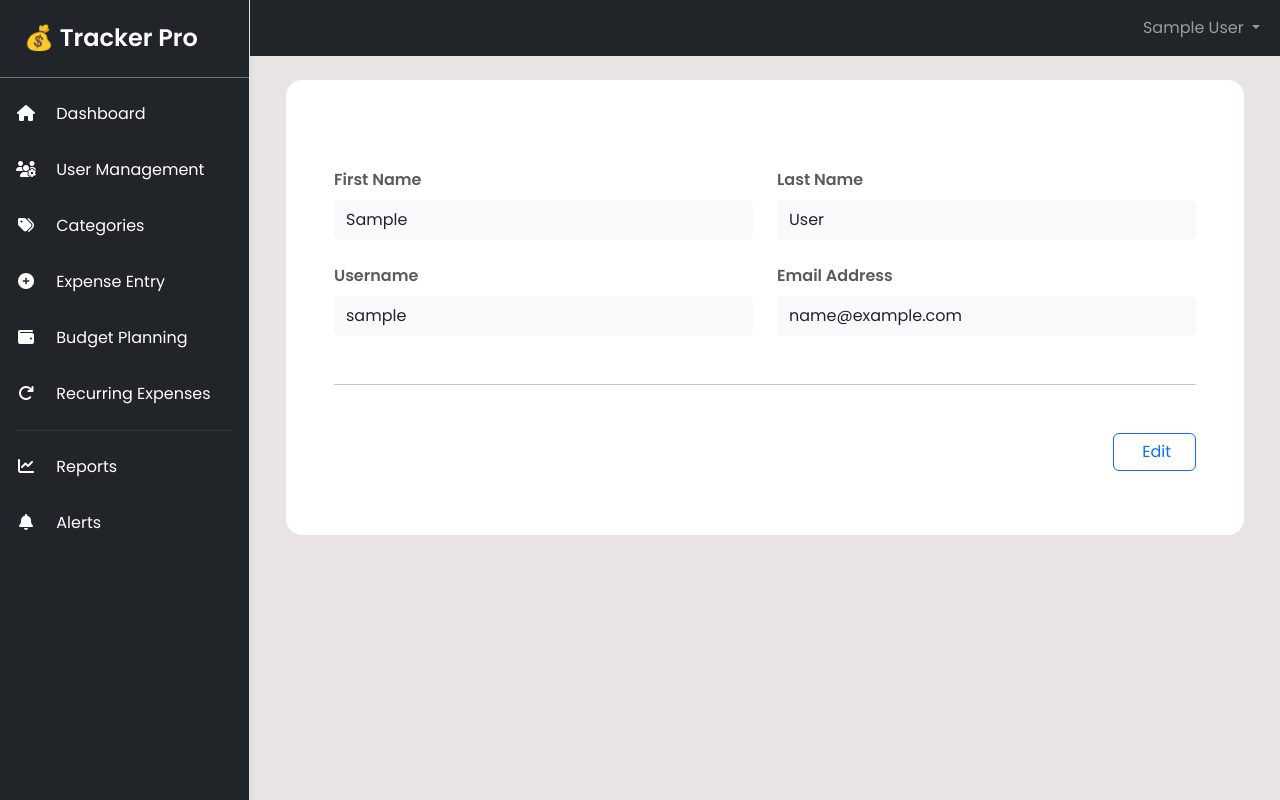
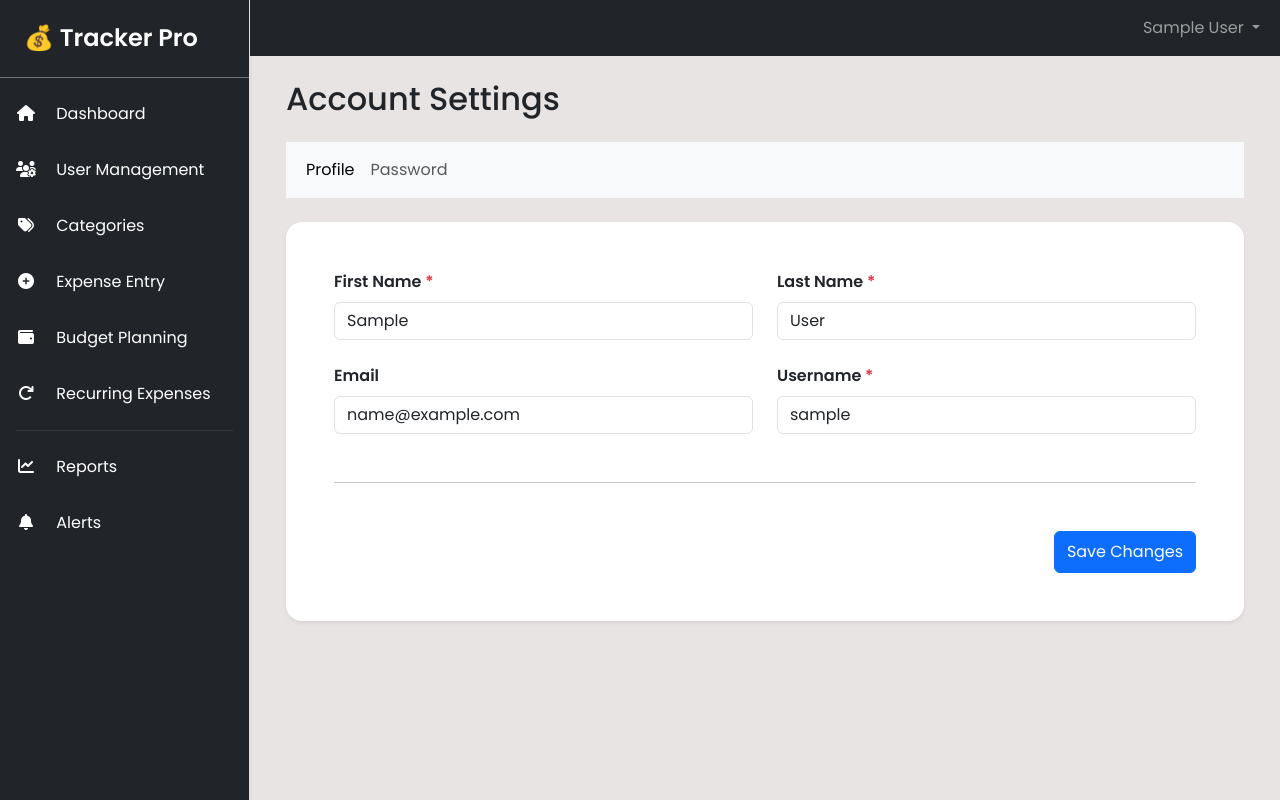
Before and after one commit to Nong-Phloeut/Expense-Tracker, a Django app: page /profile/ in a window 1280 px wide. Run offline with Django 5.2, Linux system fonts and the light colour scheme; the visitor is signed in with stand-in values (Sample User, id 1).

Commit message:
create user management

```diff
--- /dev/null
+++ b/app/templates/account_profile.html
@@ -0,0 +1,70 @@
+{% extends 'base.html' %}
+{% load static %}
+
+{% block content %}
+<div class="container-fluid">
+    <h2 class="mb-4">Account Settings</h2>
+
+    <nav class="navbar navbar-expand-lg bg-body-tertiary mb-4">
+        <div class="container-fluid">
+            <div class="collapse navbar-collapse" id="navbarNav">
+                <ul class="navbar-nav">
+                    <li class="nav-item">
+                        <a class="nav-link active" href="{% url 'account_profile' %}">Profile</a>
+                    </li>
+                    <li class="nav-item">
+                        <a class="nav-link" href="{% url 'account_password' %}">Password</a>
+                    </li>
+                </ul>
+            </div>
+        </div>
+    </nav>
+
+    <div class="row mt-3">
+        <div class="col-lg-12 col-md-8">
+            <form id="profile-form" method="POST" enctype="multipart/form-data">
+                {% csrf_token %}
+                <div class="card border-0 rounded-4 shadow-sm">
+                    <div class="card-body p-5">
+                        <div class="row g-4">
+                            <div class="col-md-6">
+                                <label for="id_first_name" class="form-label fw-bold">First Name <span class="text-danger">*</span></label>
+                                <input type="text" name="first_name" id="id_first_name"
+                                       value="{{ user.first_name }}"
+                                       class="form-control" required>
+                            </div>
+
+                            <div class="col-md-6">
+                                <label for="id_last_name" class="form-label fw-bold">Last Name <span class="text-danger">*</span></label>
+                                <input type="text" name="last_name" id="id_last_name"
+                                       value="{{ user.last_name }}"
+                                       class="form-control" required>
+                            </div>
+
+                            <div class="col-md-6">
+                                <label for="id_email" class="form-label fw-bold">Email</label>
+                                <input type="email" name="email" id="id_email"
+                                       value="{{ user.email }}"
+                                       class="form-control">
+                            </div>
+
+                            <div class="col-md-6">
+                                <label for="id_username" class="form-label fw-bold">Username <span class="text-danger">*</span></label>
+                                <input type="text" name="username" id="id_username"
+                                       value="{{ user.username }}"
+                                       class="form-control" required>
+                            </div>
+                        </div>
+
+                        <hr class="my-5">
+
+                        <div class="d-flex justify-content-end">
+                            <button type="submit" class="btn btn-primary py-2">Save Changes</button>
+                        </div>
+                    </div>
+                </div>
+            </form>
+        </div>
+    </div>
+</div>
+{% endblock %}
--- a/app/templates/profile.html
+++ /dev/null
@@ -1,92 +0,0 @@
-{% extends 'base.html' %}
-{% block content %}
-
-<div class="container">
-
-    <form id="profile-form" method="POST" action="" enctype="multipart/form-data">
-        {% csrf_token %}
-
-        <div class="card border-0 rounded-4 overflow-hidden">
-            <!-- Body -->
-            <div class="card-body p-5">
-                <div class="row g-4 mt-3">
-                    <div class="col-md-6">
-                        <label class="form-label fw-semibold text-muted">First Name</label>
-                        <div class="form-control bg-light border-0 profile-display py-2">{{ user.first_name }}</div>
-                        <input type="text" name="first_name" id="id_first_name" value="{{ user.first_name }}"
-                            class="profile-input form-control d-none">
-                    </div>
-
-                    <div class="col-md-6">
-                        <label class="form-label fw-semibold text-muted">Last Name</label>
-                        <div class="form-control bg-light border-0 profile-display py-2">{{ user.last_name }}</div>
-                        <input type="text" name="last_name" id="id_last_name" value="{{ user.last_name }}"
-                            class="profile-input form-control d-none">
-                    </div>
-
-                    <div class="col-md-6">
-                        <label class="form-label fw-semibold text-muted">Username</label>
-                        <div class="form-control bg-light border-0 profile-display py-2">{{ user.username }}</div>
-                        <input type="text" name="username" id="id_username" value="{{ user.username }}"
-                            class="profile-input form-control d-none">
-                    </div>
-
-                    <div class="col-md-6">
-                        <label class="form-label fw-semibold text-muted">Email Address</label>
-                        <div class="form-control bg-light border-0 py-2">{{ user.email }}</div>
-                    </div>
-                </div>
-
-                <hr class="my-5">
-
-                   <div class="d-flex justify-content-end mb-3">
-                    <button type="button" id="edit-button" class="btn btn-outline-primary px-4">
-                        <i class="bi bi-pencil-square me-1"></i> Edit
-                    </button>
-
-                    <button type="submit" id="save-button" class="btn btn-success px-4 me-2 d-none">
-                        <i class="bi bi-check-lg me-1"></i> Save
-                    </button>
-
-                    <button type="button" id="cancel-button" class="btn btn-secondary px-4 d-none">
-                        Cancel
-                    </button>
-                </div>
-            </div>
-        </div>
-    </form>
-</div>
-
-<script>
-    document.addEventListener('DOMContentLoaded', function () {
-        const editButton = document.getElementById('edit-button');
-        const saveButton = document.getElementById('save-button');
-        const cancelButton = document.getElementById('cancel-button');
-        const inputs = document.querySelectorAll('.profile-input');
-        const displays = document.querySelectorAll('.profile-display');
-
-        editButton.addEventListener('click', () => {
-            editButton.classList.add('d-none');
-            saveButton.classList.remove('d-none');
-            cancelButton.classList.remove('d-none');
-
-            inputs.forEach((input, index) => {
-                input.classList.remove('d-none');
-                displays[index]?.classList.add('d-none');
-            });
-        });
-
-        cancelButton.addEventListener('click', () => {
-            editButton.classList.remove('d-none');
-            saveButton.classList.add('d-none');
-            cancelButton.classList.add('d-none');
-
-            inputs.forEach((input, index) => {
-                input.classList.add('d-none');
-                displays[index]?.classList.remove('d-none');
-            });
-        });
-    });
-</script>
-
-{% endblock %}
--- a/app/templates/user_management/user_form.html
+++ b/app/templates/user_management/user_form.html
@@ -1,5 +1,5 @@
 <div class="modal fade" id="userModal" tabindex="-1" aria-labelledby="userModalLabel" aria-hidden="true">
-    <div class="modal-dialog">
+    <div class="modal-dialog modal-dialog-centered">
         <div class="modal-content">
             <div class="modal-header">
                 <h5 class="modal-title" id="userModalLabel">Add / Edit User</h5>
--- a/app/urls.py
+++ b/app/urls.py
@@ -19,4 +19,6 @@ urlpatterns = [
     path('recurring', views.recurring_expenses, name='recurring_expenses'),
     path('recurring/delete/<int:pk>/', views.delete_recurring, name='delete_recurring_expense'),
     path('alerts', views.alerts, name='alerts'),
+    path("account/profile/", views.account_profile, name="account_profile"),
+    path("account/password/", views.account_password, name="account_password"),
 ]
--- a/app/views/auth_views.py
+++ b/app/views/auth_views.py
@@ -2,6 +2,8 @@ from django.shortcuts import render, redirect
 from django.contrib.auth import authenticate, login as auth_login, logout
 from django.contrib import messages
 from django.contrib.auth.decorators import login_required
+from django.contrib.auth.forms import PasswordChangeForm
+from django.contrib.auth import update_session_auth_hash
 
 def login_view(request):
     if request.method == 'POST':
@@ -22,6 +24,33 @@ def logout_view(request):
 
 @login_required
 def profile_view(request):
-    return render(request, 'profile.html', {
+    return render(request, 'account_profile.html', {
         'user': request.user
     })
+
+
+@login_required
+def account_profile(request):
+    if request.method == "POST":
+        user = request.user
+        user.first_name = request.POST.get("first_name")
+        user.last_name = request.POST.get("last_name")
+        user.email = request.POST.get("email")
+        user.username = request.POST.get("username")
+        user.save()
+        messages.success(request, "Profile updated successfully.")
+        return redirect("account_profile")
+    return render(request, "account_profile.html")
+
+@login_required
+def account_password(request):
+    if request.method == "POST":
+        form = PasswordChangeForm(user=request.user, data=request.POST)
+        if form.is_valid():
+            user = form.save()
+            update_session_auth_hash(request, user)  # keep user logged in
+            messages.success(request, "Password changed successfully.")
+            return redirect("account_password")
+    else:
+        form = PasswordChangeForm(user=request.user)
+    return render(request, "account_password.html", {"form": form})
```
Also changed, not shown: app/templates/account_password.html (added, +192 -0 lines), app/templates/login.html (+28 -11 lines), app/templates/user_management/user_management.html (+12 -8 lines), app/views.py (deleted, +0 -8 lines).
